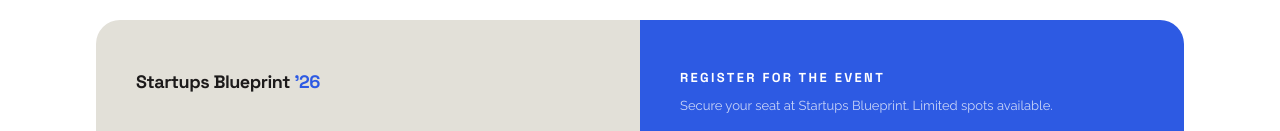
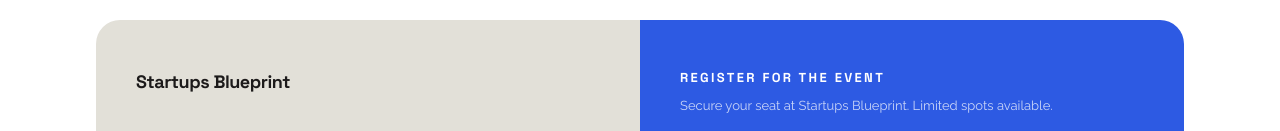
Before and after one commit to Refactrd/startup-blueprint, a Next.js app: page / in a window 1280 px wide. Shown: the part 7413-7544 px from the top of the page. Built offline with nearby package versions, Linux system fonts and the light colour scheme.

Commit message:
minor changes

```diff
--- a/src/components/Footer.tsx
+++ b/src/components/Footer.tsx
@@ -60,8 +60,7 @@ export default function Footer() {
             <div>
               <Link href="#home" className="inline-block">
                 <span className="font-syne text-[18px] font-extrabold tracking-tight text-[#1C1A1A]">
-                  Startups Blueprint{' '}
-                  <span className="text-brand-blue">'26</span>
+                  Startups Blueprint
                 </span>
               </Link>
 
```
